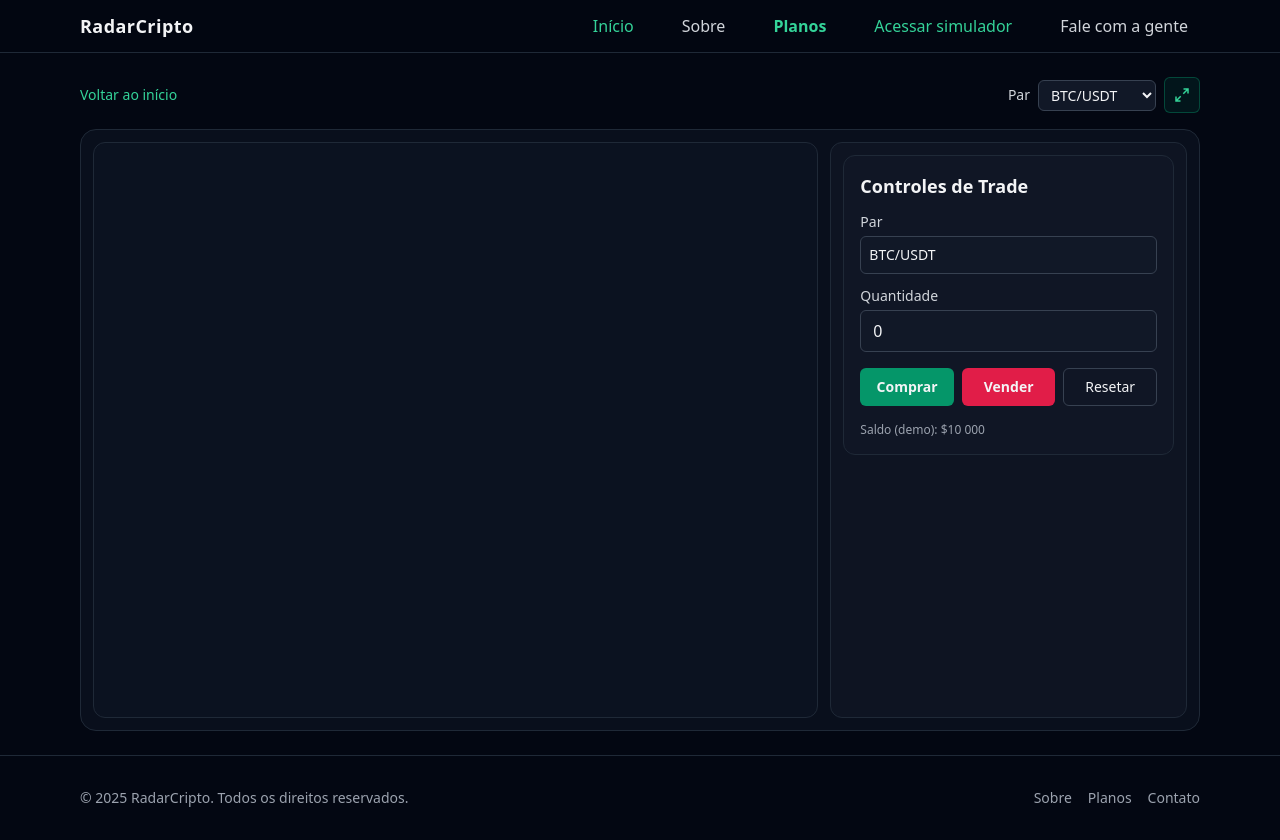
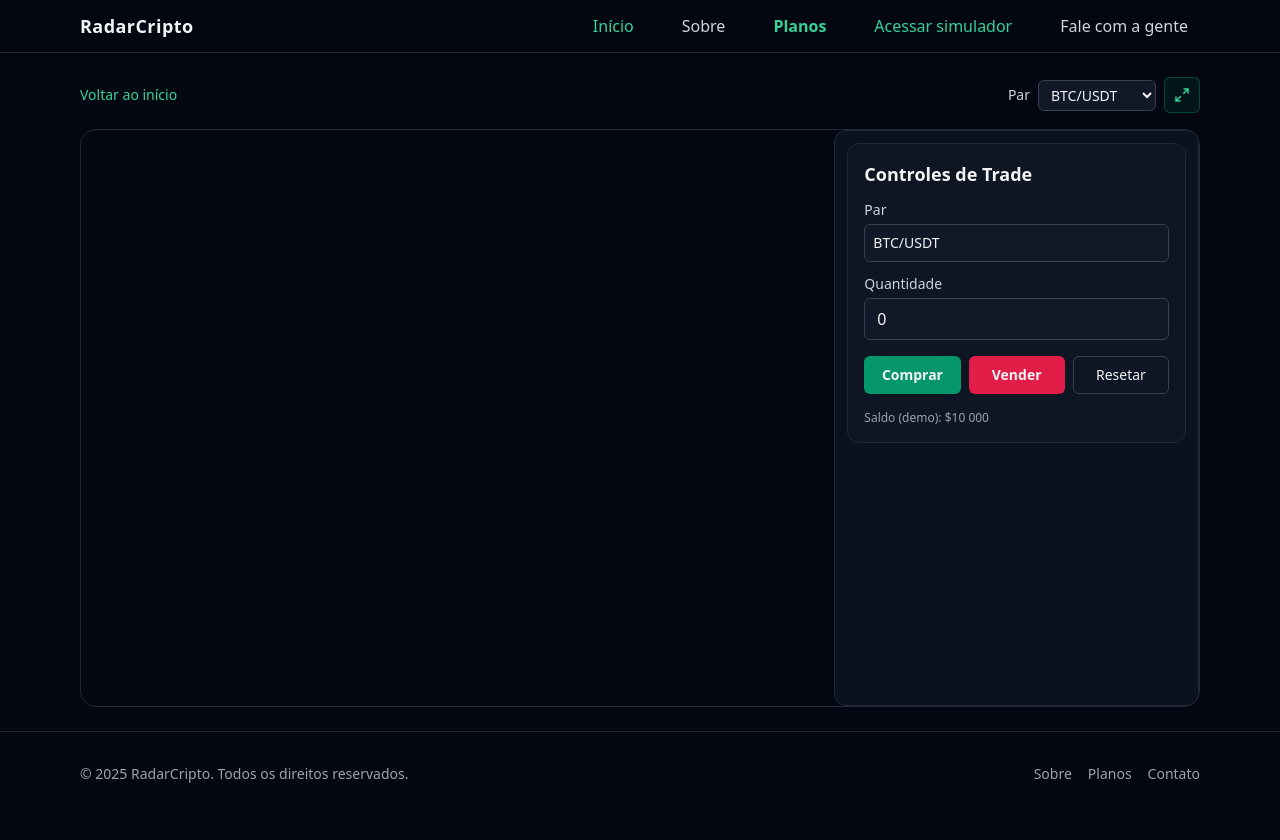
Before and after one commit to Ivanmonteiro-create/radarcripto.space, a Next.js app: page /simulator in a window 1280 px wide. After the commit the page ends 816 px from the top, so only its background shows below. Built offline with nearby package versions, Linux system fonts and the light colour scheme.

Commit message:
Update page.tsx

```diff
--- a/app/simulator/page.tsx
+++ b/app/simulator/page.tsx
@@ -21,10 +21,16 @@ export default function SimulatorPage() {
   const [isFullscreen, setIsFullscreen] = useState(false);
   const selected = useMemo(() => PAIRS.find((p) => p.symbol === pair)!, [pair]);
 
+  // alturas: vista normal = 72vh; fullscreen = 100vh x 100vw SEM sobras
+  const chartHeight = isFullscreen ? "100vh" : "72vh";
+  const chartWidth = isFullscreen ? "100vw" : "100%";
+
   return (
     <main className="mx-auto max-w-6xl px-4 py-6">
       <div className="mb-4 flex items-center justify-between gap-3">
-        <a href="/" className="text-sm text-emerald-400 hover:underline">Voltar ao início</a>
+        <a href="/" className="text-sm text-emerald-400 hover:underline">
+          Voltar ao início
+        </a>
 
         <div className="flex items-center gap-2">
           <label className="text-sm text-gray-300">Par</label>
@@ -44,24 +50,36 @@ export default function SimulatorPage() {
         </div>
       </div>
 
-      {/* contêiner que entra em fullscreen */}
+      {/* contêiner que entra em fullscreen; no fullscreen removemos bordas/paddings */}
       <div
         id="chart-root"
-        className="rounded-2xl border border-gray-800 bg-gray-900/50 p-3"
+        className={
+          (isFullscreen
+            ? "rounded-none border-0 p-0 m-0"
+            : "rounded-2xl border border-gray-800 p-0") + " bg-transparent"
+        }
       >
-        {/* mesma altura para gráfico e painel -> sem “buracos” */}
-        <div className="grid grid-cols-12 gap-3">
+        {/* grid SEM gap no fullscreen para colar o gráfico nas bordas */}
+        <div className={isFullscreen ? "grid grid-cols-12 gap-0" : "grid grid-cols-12 gap-3"}>
+          {/* gráfico ocupa tudo no fullscreen */}
           <div className={isFullscreen ? "col-span-12" : "col-span-12 lg:col-span-8"}>
-            <div className="h-[72vh] w-full rounded-xl border border-gray-800 bg-gray-900/40 p-2">
-              <div className="h-full w-full">
-                <Chart symbol={selected.symbol} interval="5" />
-              </div>
+            <div
+              className="w-full"
+              style={{
+                height: chartHeight,
+                width: chartWidth,
+              }}
+            >
+              <Chart symbol={selected.symbol} interval="5" />
             </div>
           </div>
 
-          {/* painel some em fullscreen; altura fixa igual à do gráfico */}
+          {/* painel escondido no fullscreen; mesma altura da área do gráfico quando visível */}
           <div className={isFullscreen ? "hidden" : "col-span-12 lg:col-span-4"}>
-            <div className="h-[72vh] rounded-xl border border-gray-800 bg-gray-900/60 p-3">
+            <div
+              className="rounded-xl border border-gray-800 bg-gray-900/60 p-3"
+              style={{ height: chartHeight }}
+            >
               <TradePanel pair={selected.symbol} />
             </div>
           </div>
```
